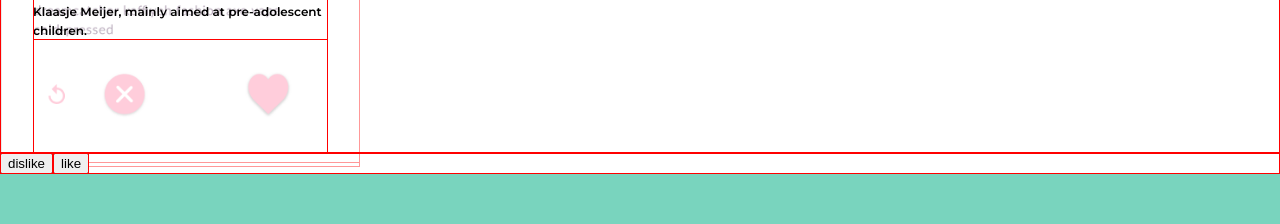
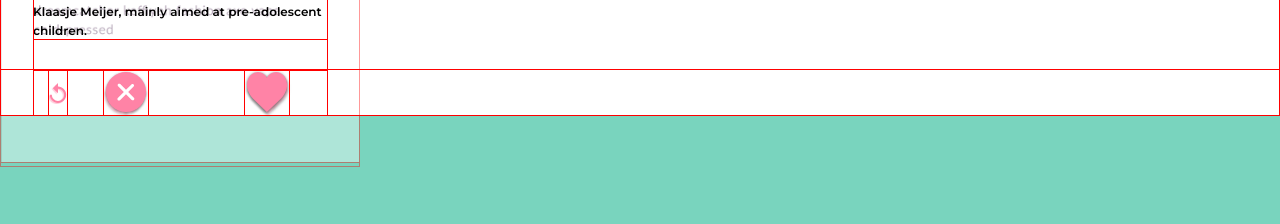
Before and after one commit to swesterveld/codaisseur-project-cowbell, a React (Create React App) app: page / in a window 1280 px wide. Shown: the part 477-701 px from the top of the page. Built offline with nearby package versions, Linux system fonts and the light colour scheme.

Commit message:
Replaced buttons for voting with clickable images, and positioned them according to the design

```diff
--- a/src/components/ProfileCard.css
+++ b/src/components/ProfileCard.css
@@ -74,7 +74,8 @@
 #details-box {
     margin-left: 33px;
     width: 295px;
-    height: 258px;
+    /*height: 258px;*/
+    height: 175px;
 }
 
 #details-media {
@@ -111,3 +112,23 @@
     font-weight: var(--semi-bold);
     line-height: 19px;
 }
+
+#voting-buttons {
+    margin-left: 33px;
+    width: 295px;
+    /*margin-top: -81px;*/
+    display: flex;
+    /*justify-content: space-between;*/
+}
+
+#voting-bt-back {
+    margin-left: 15px;
+}
+
+#voting-bt-dislike {
+    margin-left: 35px;
+}
+
+#voting-bt-like {
+    margin-left: 95px;
+}
--- a/src/components/VotingButtons.js
+++ b/src/components/VotingButtons.js
@@ -2,10 +2,13 @@ import React, { Component } from 'react'
 
 class VotingButtons extends Component {
   render() {
-    return ( <div>
-      <button onClick={this.props.handleDislike}> dislike </button>
-      <button onClick={this.props.handleLike}> like </button>
-    </div> );
+    return (
+      <div id={"voting-buttons"}>
+        <img id={"voting-bt-back"} src={require('../assets/bt_back.svg')} alt="Back"/>
+        <img id={"voting-bt-dislike"} onClick={this.props.handleDislike} src={require('../assets/bt_dislike.svg')} alt="Dislike"/>
+        <img id={"voting-bt-like"} onClick={this.props.handleLike} src={require('../assets/bt_like.svg')} alt="Like"/>
+      </div>
+    );
   }
 }
 
```
